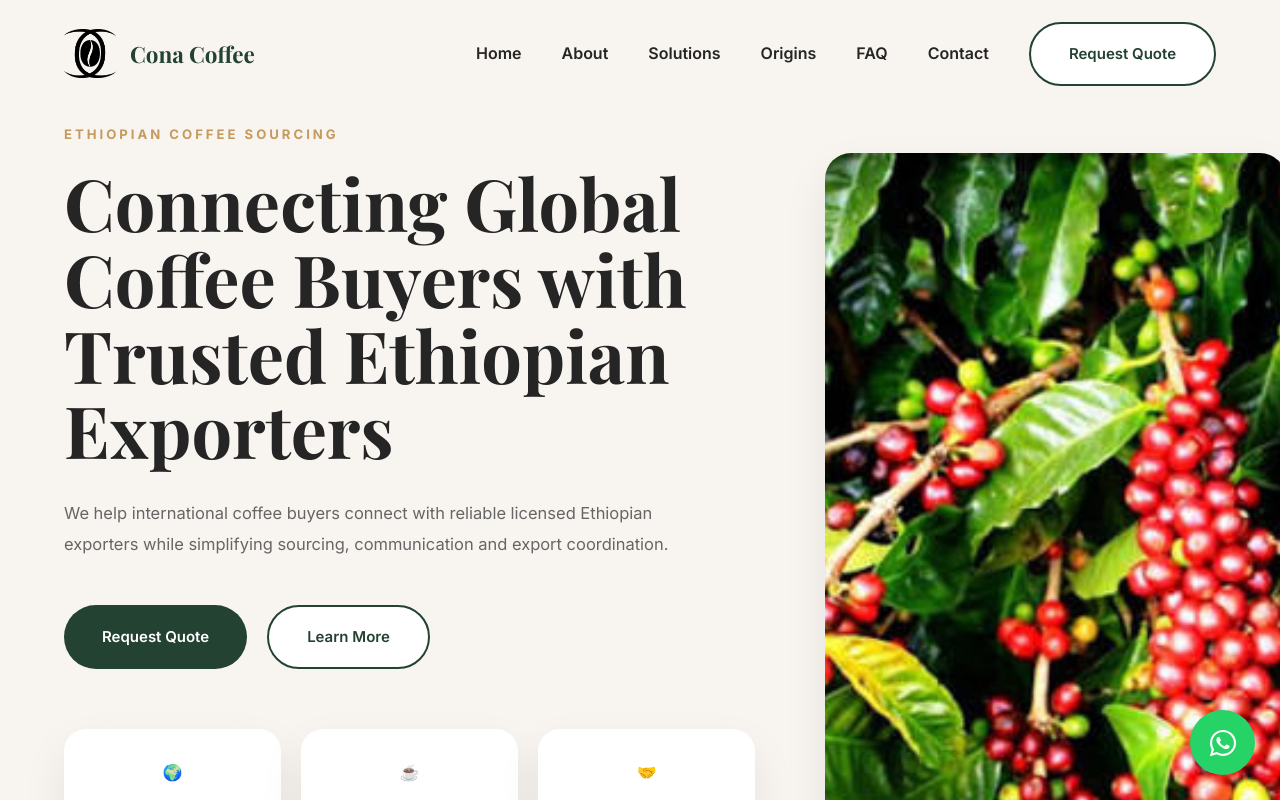
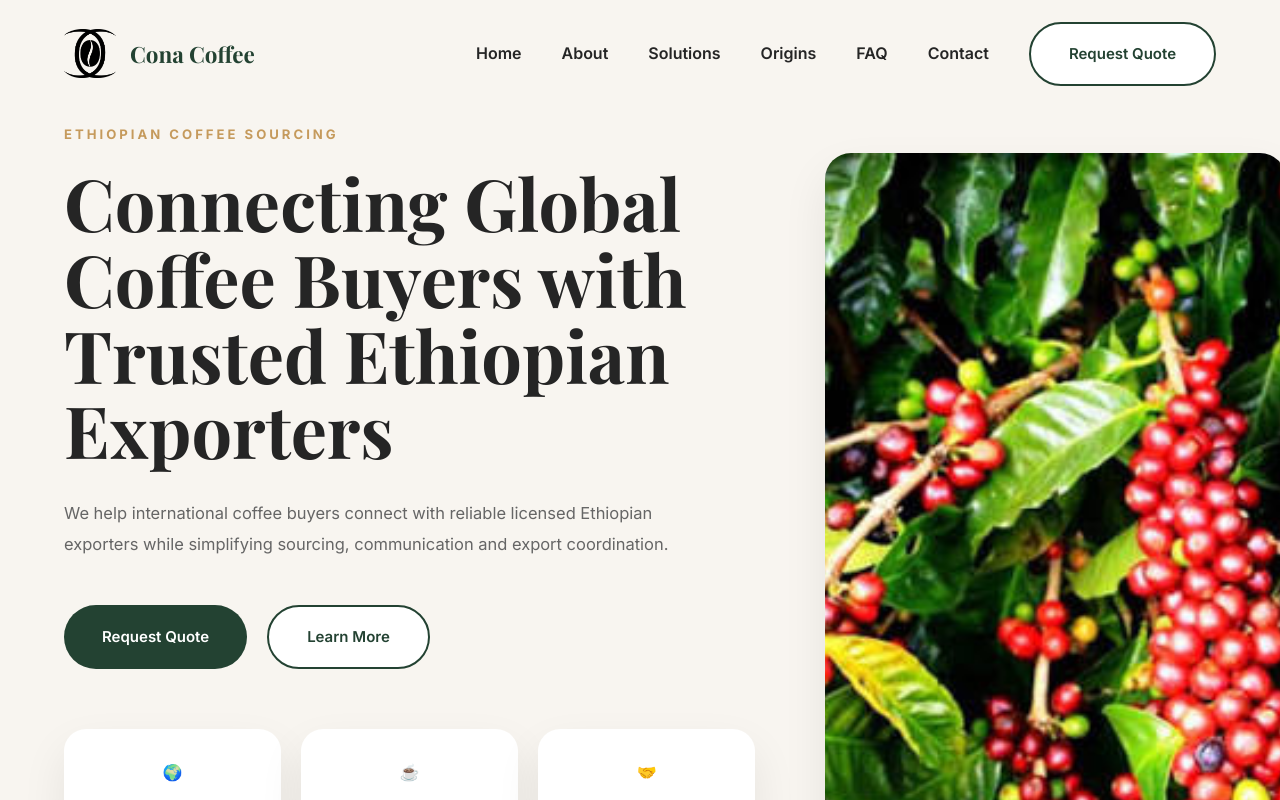
Before and after one commit to Nahom-Getnet/cona-coffee, a React (Vite) app: page / in a window 1280 px wide. Shown: the top 800 px of the page. Built offline with nearby package versions, Linux system fonts and the light colour scheme.

Commit message:
Remove floating WhatsApp

```diff
--- a/src/components/layout/Layout.jsx
+++ b/src/components/layout/Layout.jsx
@@ -13,7 +13,7 @@ function Layout({ children }) {
         {children}
       </main>
 
-      <FloatingWhatsapp />
+
       <BackToTop />
     </>
   );
```
